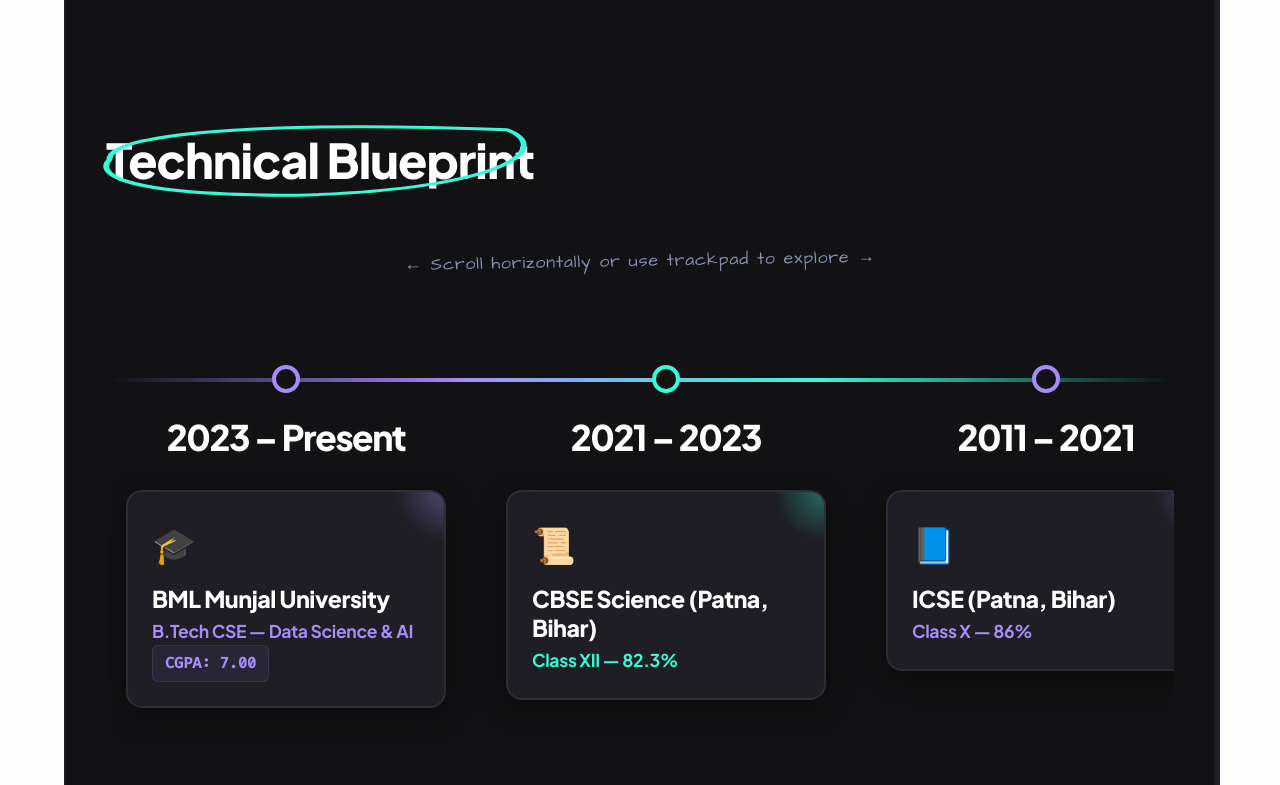
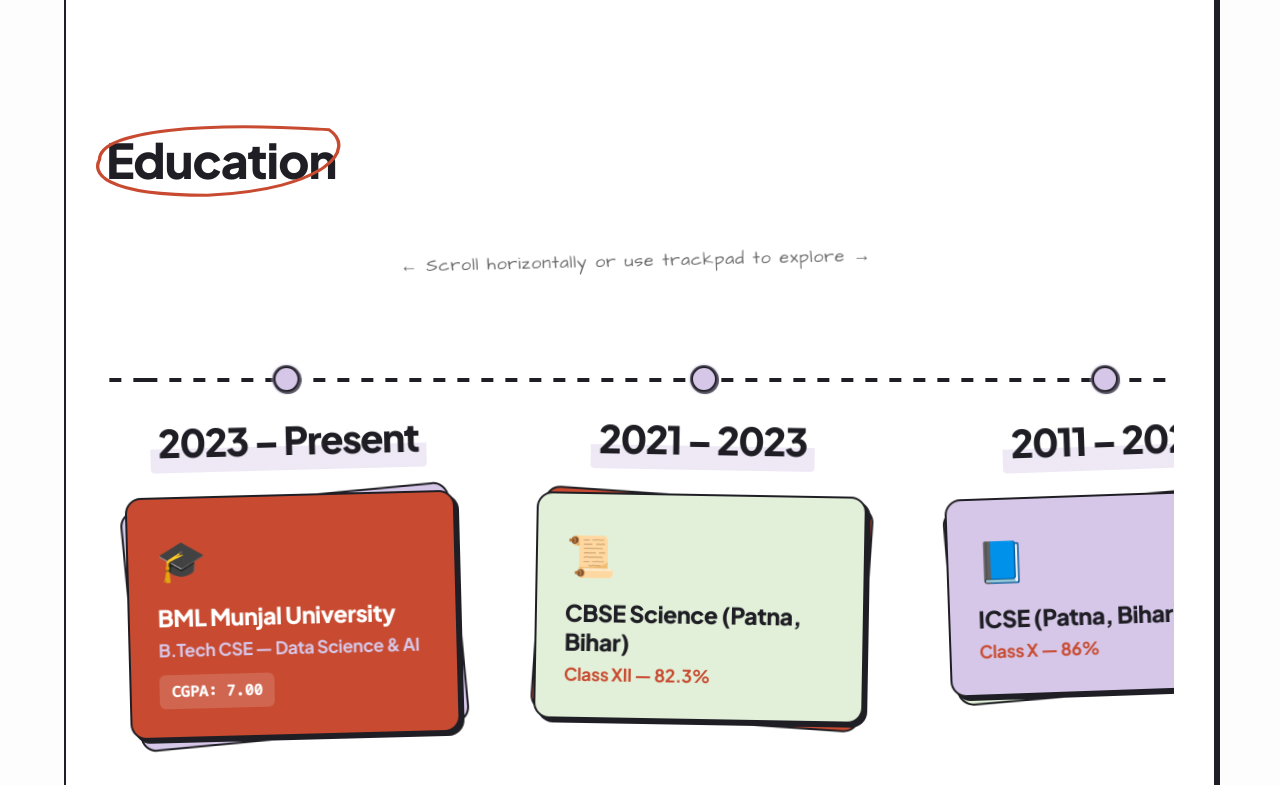
Before and after one commit to shruti906/Portfolio, a React (Vite) app: page / in a window 1280 px wide. Shown: the part 3170-3955 px from the top of the page. Built offline with nearby package versions, Linux system fonts and the light colour scheme.

Commit message:
Update Education section to match scrapbook sticker styles, add conveyer line animation, bouncy emoji, and stacked physical paper cards

```diff
--- a/src/components/TechnicalBlueprint.jsx
+++ b/src/components/TechnicalBlueprint.jsx
@@ -28,7 +28,11 @@
       institution: 'BML Munjal University',
       degree: 'B.Tech CSE — Data Science & AI',
       grade: 'CGPA: 7.00',
-      color: 'purple'
+      color: 'rust',
+      cardClass: 'card-rust',
+      rot: '-1.5deg',
+      stackRot: '-4deg',
+      stackRotHover: '-7deg'
     },
     {
       year: '2021 – 2023',
@@ -36,7 +40,11 @@
       institution: 'CBSE Science (Patna, Bihar)',
       degree: 'Class XII — 82.3%',
       grade: '',
-      color: 'teal'
+      color: 'sage',
+      cardClass: 'card-sage',
+      rot: '1deg',
+      stackRot: '3deg',
+      stackRotHover: '5deg'
     },
     {
       year: '2011 – 2021',
@@ -44,17 +52,21 @@
       institution: 'ICSE (Patna, Bihar)',
       degree: 'Class X — 86%',
       grade: '',
-      color: 'purple'
+      color: 'lavender',
+      cardClass: 'card-lavender',
+      rot: '-2deg',
+      stackRot: '-3deg',
+      stackRotHover: '-6deg'
     }
   ];
 
   return (
-    <section className="blueprint-dark-section">
+    <section className="education-section">
       <div className="section-title-wrapper">
-        <h2 className="section-title text-light">
-          Technical Blueprint
+        <h2 className="section-title">
+          Education
           <svg className="svg-annotation circle-annotation" viewBox="0 0 200 80" preserveAspectRatio="none">
-            <path d="M10,40 C10,15 90,8 180,15 C200,30 180,65 90,70 C10,70 5,50 10,40" stroke="#38f9d7" strokeWidth="2.5" fill="none" strokeLinecap="round"/>
+            <path d="M10,40 C10,15 90,8 180,15 C200,30 180,65 90,70 C10,70 5,50 10,40" stroke="#C84B31" strokeWidth="2.5" fill="none" strokeLinecap="round"/>
           </svg>
         </h2>
       </div>
@@ -74,7 +86,10 @@
             <div
               key={idx}
               className={`timeline-card-node ${edu.color}`}
-              style={{ animationDelay: `${idx * 0.2}s` }}
+              style={{
+                '--rot': edu.rot,
+                animationDelay: `${idx * 0.25}s`
+              }}
             >
               {/* Animated connector dot */}
               <div className="timeline-connector-dot">
@@ -86,15 +101,18 @@
                 {edu.year}
               </div>
 
-              {/* Glowing Card */}
-              <div className="flat-card neon-card">
-                <div className="card-emoji-header">{edu.emoji}</div>
+              {/* Scrapbook Sticker Card */}
+              <div
+                className={`scrapbook-card ${edu.cardClass}`}
+                style={{
+                  '--stack-rot': edu.stackRot,
+                  '--stack-rot-hover': edu.stackRotHover
+                }}
+              >
+                <span className="card-emoji-header">{edu.emoji}</span>
                 <h3 className="neon-institution">{edu.institution}</h3>
                 <h4 className="neon-degree">{edu.degree}</h4>
                 {edu.grade && <div className="neon-grade">{edu.grade}</div>}
-
-                {/* Visual stamp highlight */}
-                <div className="neon-corner-glow"></div>
               </div>
             </div>
           ))}
--- a/src/index.css
+++ b/src/index.css
@@ -876,9 +876,9 @@
 }
 
 /* ================= SECTION 5: EDUCATION & TECHNICAL BLUEPRINT ================= */
-.blueprint-dark-section {
-  background-color: #121214;
-  color: #FFFFFF;
+.education-section {
+  background-color: var(--bg-card);
+  color: var(--primary-charcoal);
   border: var(--border-width) solid var(--primary-charcoal);
   border-radius: var(--border-radius-lg);
   box-shadow: var(--shadow-flat);
@@ -889,22 +889,24 @@
   transition: var(--transition-spring);
 }
 
-.blueprint-dark-section:hover {
+.education-section:hover {
   transform: translate(-4px, -4px);
   box-shadow: var(--shadow-flat-hover);
 }
 
-.text-light {
-  color: #FFFFFF !important;
-}
-
 .timeline-instructions {
-  color: #8892B0;
+  color: var(--text-muted);
   text-align: center;
   margin-bottom: 30px;
   font-size: 1.1rem;
   letter-spacing: 0.05em;
   transform: rotate(-1deg);
+  animation: sway 3s ease-in-out infinite alternate;
+}
+
+@keyframes sway {
+  0% { transform: rotate(-1.5deg) translateX(-5px); }
+  100% { transform: rotate(1deg) translateX(5px); }
 }
 
 .blueprint-horizontal-timeline {
@@ -915,7 +917,7 @@
   gap: 40px;
   scroll-behavior: smooth;
   scrollbar-width: thin;
-  scrollbar-color: #A78BFA #1E1E24;
+  scrollbar-color: var(--rust-red) #FFF;
 }
 
 .blueprint-horizontal-timeline::-webkit-scrollbar {
@@ -923,42 +925,54 @@
 }
 
 .blueprint-horizontal-timeline::-webkit-scrollbar-track {
-  background: #1E1E24;
+  background: #FFF;
+  border: var(--border-width) solid var(--primary-charcoal);
   border-radius: 4px;
 }
 
 .blueprint-horizontal-timeline::-webkit-scrollbar-thumb {
-  background: #A78BFA;
+  background: var(--rust-red);
   border-radius: 4px;
-  border: 2px solid #121214;
+  border: 1px solid var(--primary-charcoal);
 }
 
+/* Conveyor belt dashed line */
 .timeline-track-line {
   position: absolute;
   top: 73px;
   left: 0;
   width: 100%;
   height: 4px;
-  background: linear-gradient(90deg, transparent, #A78BFA, #38f9d7, transparent);
+  background: repeating-linear-gradient(90deg, var(--primary-charcoal) 0, var(--primary-charcoal) 12px, transparent 12px, transparent 24px);
   z-index: 1;
+  animation: flow 8s linear infinite;
+}
+
+@keyframes flow {
+  to {
+    background-position: 48px 0;
+  }
 }
 
 .timeline-cards-wrapper {
   display: flex;
-  gap: 60px;
+  gap: 80px;
   position: relative;
   z-index: 2;
   width: max-content;
 }
 
-@keyframes fadeSlideUp {
-  from {
+@keyframes scrapbookPopIn {
+  0% {
     opacity: 0;
-    transform: translateY(30px);
+    transform: translateY(50px) scale(0.8) rotate(-5deg);
   }
-  to {
+  70% {
+    transform: translateY(-10px) scale(1.03) rotate(3deg);
+  }
+  100% {
     opacity: 1;
-    transform: translateY(0);
+    transform: translateY(0) scale(1) rotate(var(--rot, 0deg));
   }
 }
 
@@ -967,29 +981,33 @@
   display: flex;
   flex-direction: column;
   align-items: center;
-  width: 320px;
+  width: 330px;
   flex-shrink: 0;
-  animation: fadeSlideUp 0.6s cubic-bezier(0.25, 1, 0.5, 1) forwards;
   opacity: 0;
+  transform: rotate(var(--rot, 0deg));
+  animation: scrapbookPopIn 0.8s cubic-bezier(0.175, 0.885, 0.32, 1.275) forwards;
 }
 
+/* Timeline Connectors matching image */
 .timeline-connector-dot {
   position: absolute;
   top: 0px;
   width: 28px;
   height: 28px;
   border-radius: 50%;
-  background-color: #121214;
-  border: 4px solid #A78BFA;
+  background-color: var(--lavender);
+  border: 3px solid var(--primary-charcoal);
   z-index: 3;
   transition: var(--transition-spring);
   display: flex;
   align-items: center;
   justify-content: center;
+  box-shadow: 1px 1px 0px var(--primary-charcoal);
 }
 
-.timeline-card-node.teal .timeline-connector-dot {
-  border-color: #38f9d7;
+.timeline-card-node:hover .timeline-connector-dot {
+  transform: scale(1.3);
+  background-color: var(--rust-red);
 }
 
 .pulse-ring {
@@ -997,148 +1015,186 @@
   width: 100%;
   height: 100%;
   border-radius: 50%;
-  border: 2px solid rgba(167, 139, 250, 0.4);
-  animation: pulse 2s infinite ease-out;
+  border: 2px solid rgba(214, 199, 232, 0.6);
+  animation: pulse-lavender 2s infinite ease-out;
 }
 
-.timeline-card-node.teal .pulse-ring {
-  border-color: rgba(56, 249, 215, 0.4);
-}
-
-@keyframes pulse {
+@keyframes pulse-lavender {
   0% {
     transform: scale(1);
     opacity: 1;
   }
   100% {
-    transform: scale(1.8);
+    transform: scale(2);
     opacity: 0;
   }
 }
 
+/* Chunky Year Label */
 .timeline-chunky-year {
   margin-top: 44px;
   margin-bottom: 24px;
-  font-size: 2.2rem;
+  font-size: 2.4rem;
   font-weight: 900;
   letter-spacing: -0.04em;
-  color: #FFFFFF;
-  text-shadow: 0 0 12px rgba(255, 255, 255, 0.05);
+  color: var(--primary-charcoal);
   transition: var(--transition-spring);
   font-family: var(--font-main);
+  background: linear-gradient(180deg, transparent 60%, rgba(214, 199, 232, 0.4) 60%);
+  padding: 0 8px;
+  border-radius: 4px;
 }
 
 .timeline-card-node:hover .timeline-chunky-year {
-  transform: scale(1.1);
-  color: #A78BFA;
-  text-shadow: 0 0 15px rgba(167, 139, 250, 0.4);
+  transform: scale(1.15) rotate(-3deg);
+  background: linear-gradient(180deg, transparent 50%, var(--lavender) 50%);
+  color: var(--primary-charcoal);
 }
 
-.timeline-card-node.teal:hover .timeline-chunky-year {
-  color: #38f9d7;
-  text-shadow: 0 0 15px rgba(56, 249, 215, 0.4);
+.timeline-card-node.sage:hover .timeline-chunky-year {
+  background: linear-gradient(180deg, transparent 50%, var(--sage-green) 50%);
 }
 
-.timeline-card-node:hover .timeline-connector-dot {
-  transform: scale(1.25);
-  background-color: #A78BFA;
+.timeline-card-node.rust:hover .timeline-chunky-year {
+  background: linear-gradient(180deg, transparent 50%, var(--rust-red) 50%);
+  color: white;
 }
 
-.timeline-card-node.teal:hover .timeline-connector-dot {
-  background-color: #38f9d7;
-}
-
-.neon-card {
+/* Scrapbook Sticker Card styling */
+.scrapbook-card {
   width: 100%;
-  padding: 24px;
-  background-color: #1E1E24;
-  color: #FFFFFF;
-  border: 2px solid #2D2D34;
+  padding: 28px;
+  border: var(--border-width) solid var(--primary-charcoal);
   border-radius: var(--border-radius-md);
-  box-shadow: 0 8px 30px rgba(0, 0, 0, 0.4);
-  transition: all 0.4s cubic-bezier(0.25, 1, 0.5, 1);
+  box-shadow: var(--shadow-flat);
+  transition: var(--transition-spring);
   position: relative;
-  overflow: hidden;
   text-align: left;
 }
 
-.timeline-card-node:hover .neon-card {
-  transform: translateY(-8px);
-  border-color: #A78BFA;
-  box-shadow: 0 15px 35px rgba(167, 139, 250, 0.2), 0 0 15px rgba(167, 139, 250, 0.1);
+/* Stacked paper effect behind the card */
+.scrapbook-card::before {
+  content: "";
+  position: absolute;
+  top: 0;
+  left: 0;
+  width: 100%;
+  height: 100%;
+  background-color: var(--bg-card);
+  border: var(--border-width) solid var(--primary-charcoal);
+  border-radius: var(--border-radius-md);
+  z-index: -1;
+  transform: rotate(var(--stack-rot, -3deg));
+  transition: var(--transition-spring);
 }
 
-.timeline-card-node.teal:hover .neon-card {
-  border-color: #38f9d7;
-  box-shadow: 0 15px 35px rgba(56, 249, 215, 0.2), 0 0 15px rgba(56, 249, 215, 0.1);
+.timeline-card-node:hover .scrapbook-card {
+  transform: translateY(-10px) rotate(1.5deg);
+  box-shadow: var(--shadow-flat-hover);
 }
 
+.timeline-card-node:hover .scrapbook-card::before {
+  transform: rotate(var(--stack-rot-hover, -6deg)) translate(-6px, 6px);
+  background-color: #FFF;
+}
+
+/* Emojis */
 .card-emoji-header {
-  font-size: 2.2rem;
+  font-size: 2.5rem;
   margin-bottom: 12px;
+  display: inline-block;
+  transition: var(--transition-spring);
+}
+
+.timeline-card-node:hover .card-emoji-header {
+  animation: emoji-bounce 0.6s cubic-bezier(0.28, 0.84, 0.42, 1) infinite alternate;
+}
+
+@keyframes emoji-bounce {
+  0% { transform: translateY(0) scale(1) rotate(0deg); }
+  50% { transform: translateY(-8px) scale(1.1) rotate(5deg); }
+  100% { transform: translateY(0) scale(1) rotate(-5deg); }
+}
+
+/* Card typography matching sticker colors */
+.scrapbook-card.card-rust {
+  background-color: var(--rust-red);
+  color: white;
+}
+.scrapbook-card.card-rust::before {
+  background-color: var(--lavender);
+}
+.scrapbook-card.card-rust .neon-institution {
+  color: white;
+}
+.scrapbook-card.card-rust .neon-degree {
+  color: var(--lavender);
+}
+.scrapbook-card.card-rust .neon-grade {
+  color: white;
+  background-color: rgba(255, 255, 255, 0.15);
+  border-color: rgba(255, 255, 255, 0.3);
+}
+
+.scrapbook-card.card-sage {
+  background-color: var(--sage-green);
+  color: var(--primary-charcoal);
+}
+.scrapbook-card.card-sage::before {
+  background-color: var(--rust-red);
+}
+.scrapbook-card.card-sage .neon-institution {
+  color: var(--primary-charcoal);
+}
+.scrapbook-card.card-sage .neon-degree {
+  color: var(--rust-red);
+}
+.scrapbook-card.card-sage .neon-grade {
+  color: var(--primary-charcoal);
+  background-color: rgba(0, 0, 0, 0.05);
+  border-color: rgba(0, 0, 0, 0.1);
+}
+
+.scrapbook-card.card-lavender {
+  background-color: var(--lavender);
+  color: var(--primary-charcoal);
+}
+.scrapbook-card.card-lavender::before {
+  background-color: var(--sage-green);
+}
+.scrapbook-card.card-lavender .neon-institution {
+  color: var(--primary-charcoal);
+}
+.scrapbook-card.card-lavender .neon-degree {
+  color: var(--rust-red);
+}
+.scrapbook-card.card-lavender .neon-grade {
+  color: var(--primary-charcoal);
+  background-color: rgba(0, 0, 0, 0.05);
+  border-color: rgba(0, 0, 0, 0.1);
 }
 
 .neon-institution {
   font-size: 1.45rem;
   font-weight: 800;
   margin-bottom: 8px;
-  color: #FFFFFF;
   line-height: 1.25;
 }
 
 .neon-degree {
   font-size: 1.1rem;
   font-weight: 700;
-  color: #A78BFA;
   margin-bottom: 4px;
-}
-
-.timeline-card-node.teal .neon-degree {
-  color: #38f9d7;
-}
-
-.neon-spec {
-  font-size: 0.95rem;
-  color: #8892B0;
-  margin-bottom: 18px;
 }
 
 .neon-grade {
   font-size: 0.95rem;
   font-weight: 700;
-  color: #A78BFA;
-  background-color: rgba(167, 139, 250, 0.08);
   display: inline-block;
   padding: 5px 12px;
   border-radius: 6px;
-  border: 1px solid rgba(167, 139, 250, 0.15);
   font-family: var(--font-code);
-}
-
-.timeline-card-node.teal .neon-grade {
-  color: #38f9d7;
-  background-color: rgba(56, 249, 215, 0.08);
-  border-color: rgba(56, 249, 215, 0.15);
-}
-
-.neon-corner-glow {
-  position: absolute;
-  top: 0;
-  right: 0;
-  width: 50px;
-  height: 50px;
-  background: radial-gradient(circle at 100% 0%, rgba(167, 139, 250, 0.35), transparent 70%);
-  transition: var(--transition-smooth);
-  pointer-events: none;
-}
-
-.timeline-card-node.teal .neon-corner-glow {
-  background: radial-gradient(circle at 100% 0%, rgba(56, 249, 215, 0.35), transparent 70%);
-}
-
-.timeline-card-node:hover .neon-corner-glow {
-  width: 70px;
-  height: 70px;
+  margin-top: 10px;
 }
 
 
```
